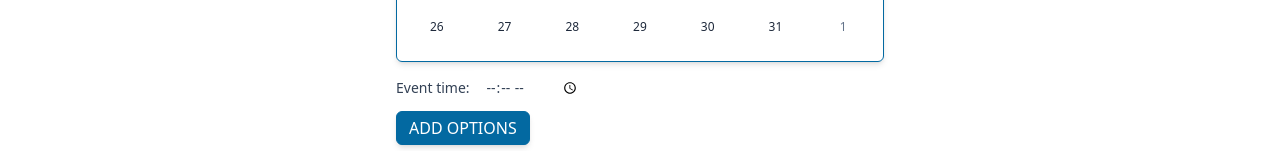
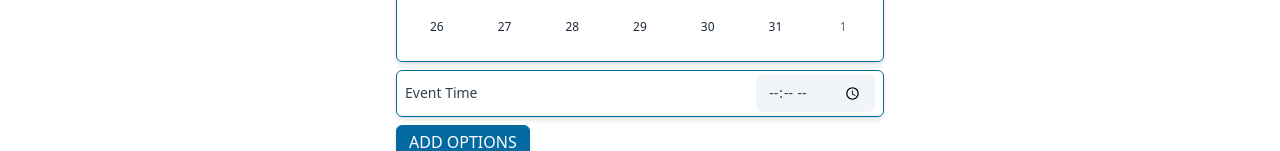
Before and after one commit to Apsysikal/meetup, a React (Create React App) app: page /event/new in a window 1280 px wide. Both pictures are taken after a click on the button "10". Shown: the part 456-607 px from the top of the page. Built offline with nearby package versions, Linux system fonts and the light colour scheme; no server answers.

Commit message:
Created time input component

```diff
--- /dev/null
+++ b/src/components/forms/TimeInput.tsx
@@ -0,0 +1,30 @@
+import React from "react";
+import { forwardRef } from "react";
+import { ComponentProps } from "react";
+
+type TimeInputProps = ComponentProps<"input"> & {
+  name: string;
+  id: string;
+  label: string;
+};
+
+export const TimeInput = forwardRef<HTMLInputElement, TimeInputProps>(
+  (props, ref) => {
+    const { id, label, name } = props;
+
+    return (
+      <div className="px-2 py-1 border border-primary-700 rounded-md shadow-md text-sm flex items-center">
+        <label htmlFor={id} className="grow text-slate-700">
+          {label}
+        </label>
+        <input
+          type="time"
+          name={name}
+          id={id}
+          ref={ref}
+          className="border-none focus:ring-0 bg-slate-100 rounded-md text-sm text-slate-700"
+        />
+      </div>
+    );
+  }
+);
--- a/src/pages/NewEvent.tsx
+++ b/src/pages/NewEvent.tsx
@@ -19,6 +19,7 @@ import { isEqual } from "date-fns";
 
 import { Calendar } from "components/Calendar";
 import { TextInput } from "components/forms/TextInput";
+import { TimeInput } from "components/forms/TimeInput";
 import { Button } from "components/Button";
 import { VotingOption } from "components/VotingOption";
 
@@ -167,18 +168,13 @@ export const NewEvent = () => {
                   </span>
                 )}
                 {Boolean(selectedDates.length) ? (
-                  <div className="flex flex-col my-1 gap-1">
-                    <div className="flex flex-row gap-1 items-center w-full">
-                      <p className=" text-sm text-slate-700">Event time:</p>
-                      <input
-                        type="time"
-                        name="meetingTime"
-                        id="meetingTime"
-                        ref={meetingTime}
-                        required
-                        className="border-none text-sm text-slate-700 focus:border-none focus:ring-0"
-                      />
-                    </div>
+                  <div className="flex flex-col my-1 gap-2 w-full">
+                    <TimeInput
+                      name="meetingTime"
+                      id="meetingTime"
+                      label="Event Time"
+                      ref={meetingTime}
+                    />
                     <div>
                       <Button
                         type="button"
```
Also changed, not shown: 1 other file (tests, documents, lock files or other folders).
